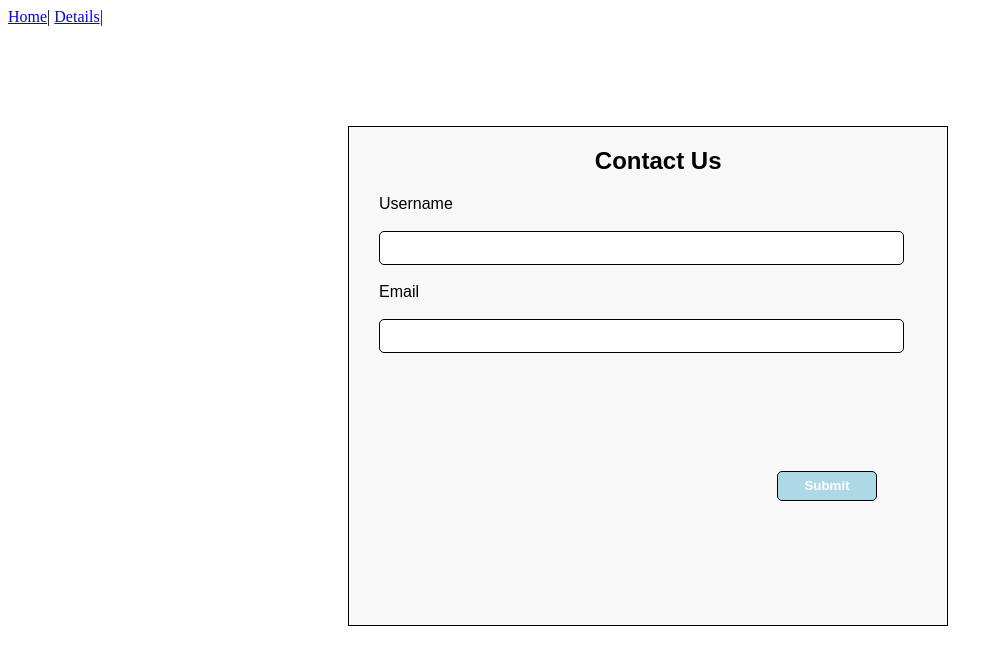
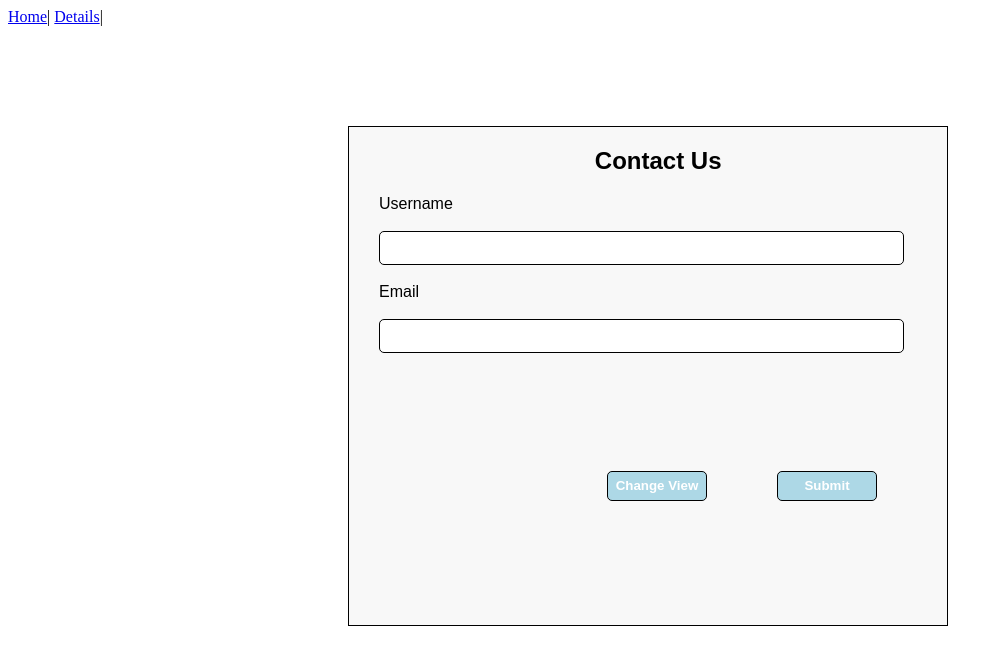
Before and after one commit to teemopower/vue-router-form, a Vue app: page / in a window 1280 px wide. Shown: the top 664 px of the page, without its empty margins (0-1003 px from the left). Built offline with nearby package versions, Linux system fonts and the light colour scheme.

Commit message:
change view on click

```diff
--- a/src/components/Home.vue
+++ b/src/components/Home.vue
@@ -19,6 +19,7 @@
           <br>
           <button>Submit</button>
         </form>
+        <button @click="changeView">Change View</button>
       </div>
       <div></div>
     </div>
@@ -26,6 +27,9 @@
 </template>
 
 <script>
+// import router to change view on click / pushing path to router
+import router from "../router";
+
 export default {
   name: "Home",
   props: {
@@ -44,6 +48,9 @@ export default {
       const { username, email } = this.formData;
       console.log(username);
       console.log(email);
+    },
+    changeView() {
+      router.push("/details");
     }
   }
 };
```
